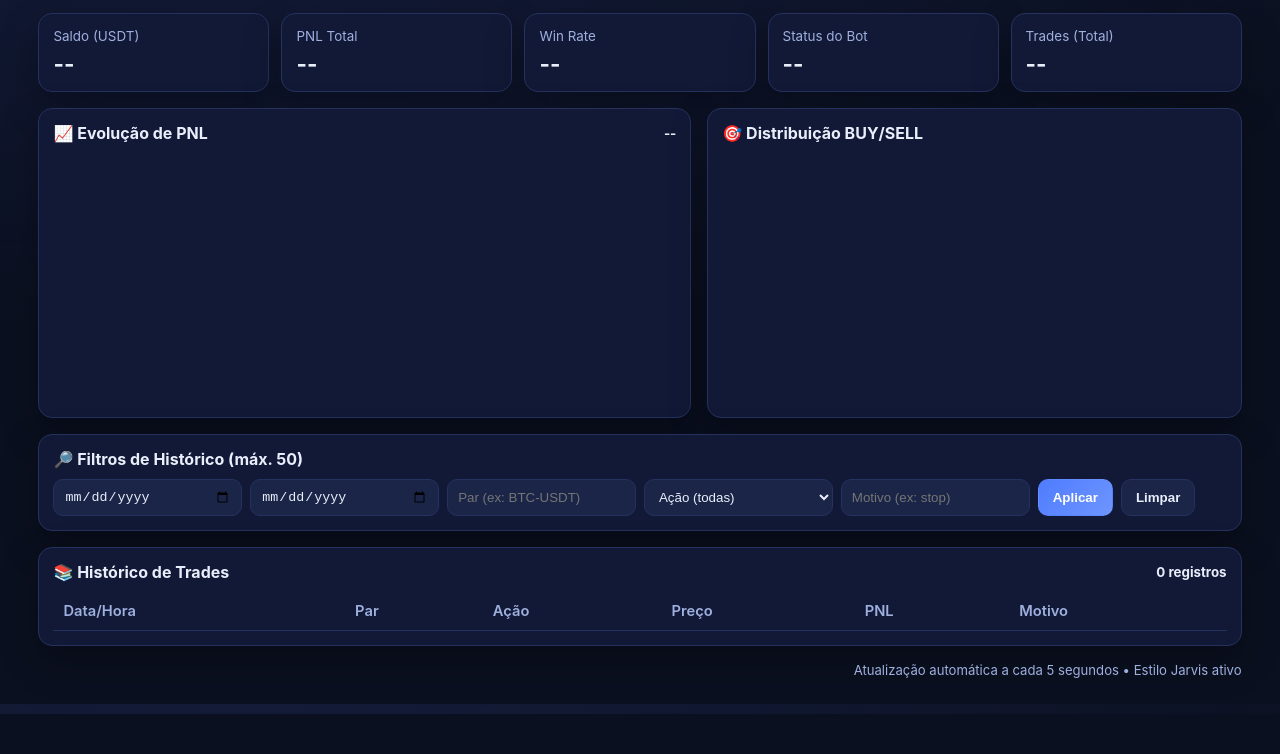
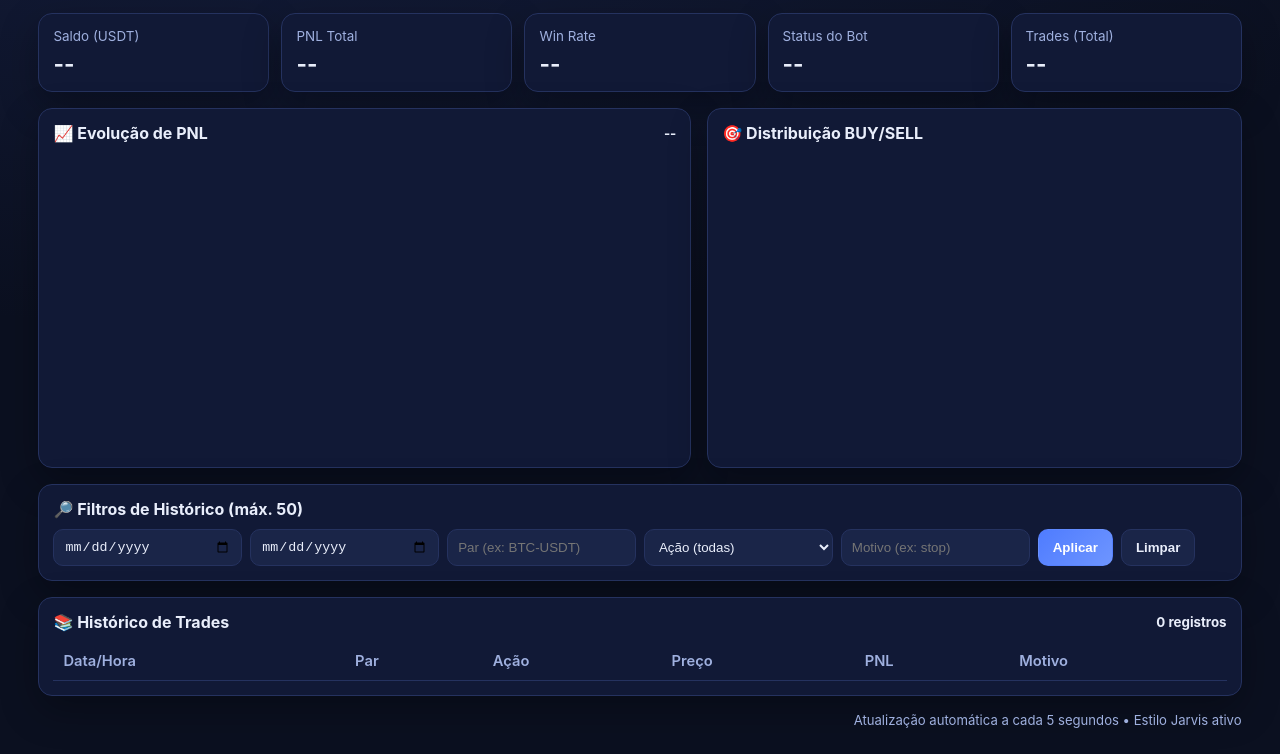
Before and after one commit to luisaugustoomariano-creator/okx-dashboard, a plain HTML site: page index.html in a window 1280 px wide. Shown: the part 86-840 px from the top of the page. Before the commit the page ends 800 px from the top, so only its background shows below. Drawn offline with nearby package versions, Linux system fonts and the light colour scheme; no server answers.

Commit message:
Refactor chart styles and structure in index.html
Updated chart container styles and added wrapper for canvas elements.

```diff
--- a/index.html
+++ b/index.html
@@ -110,7 +110,27 @@
       gap: 16px;
     }
 
-    .chart-wrap { min-height: 310px; }
+    .chart-wrap {
+      min-height: 360px;
+      max-height: 360px;
+      display: flex;
+      flex-direction: column;
+    }
+
+    .chart-canvas-container {
+      position: relative;
+      flex: 1;
+      min-height: 0;
+      height: 300px;
+      max-height: 300px;
+      width: 100%;
+    }
+
+    .chart-canvas-container canvas {
+      width: 100% !important;
+      height: 100% !important;
+      display: block;
+    }
 
     .panel-title {
       display: flex;
@@ -168,6 +188,8 @@
     }
 
     @media (max-width: 1080px) {
+      .chart-wrap { min-height: 330px; max-height: 330px; }
+      .chart-canvas-container { height: 270px; max-height: 270px; }
       .grid-cards { grid-template-columns: repeat(2, minmax(150px,1fr)); }
       .layout { grid-template-columns: 1fr; }
       .filters { grid-template-columns: repeat(2, minmax(140px,1fr)); }
@@ -207,12 +229,16 @@
           <span>📈 Evolução de PNL</span>
           <small id="updatedAt">--</small>
         </div>
-        <canvas id="pnlChart"></canvas>
+        <div class="chart-canvas-container">
+          <canvas id="pnlChart" height="300"></canvas>
+        </div>
       </article>
 
       <article class="card chart-wrap">
         <div class="panel-title"><span>🎯 Distribuição BUY/SELL</span></div>
-        <canvas id="actionsChart"></canvas>
+        <div class="chart-canvas-container">
+          <canvas id="actionsChart" height="300"></canvas>
+        </div>
       </article>
     </section>
 
```
